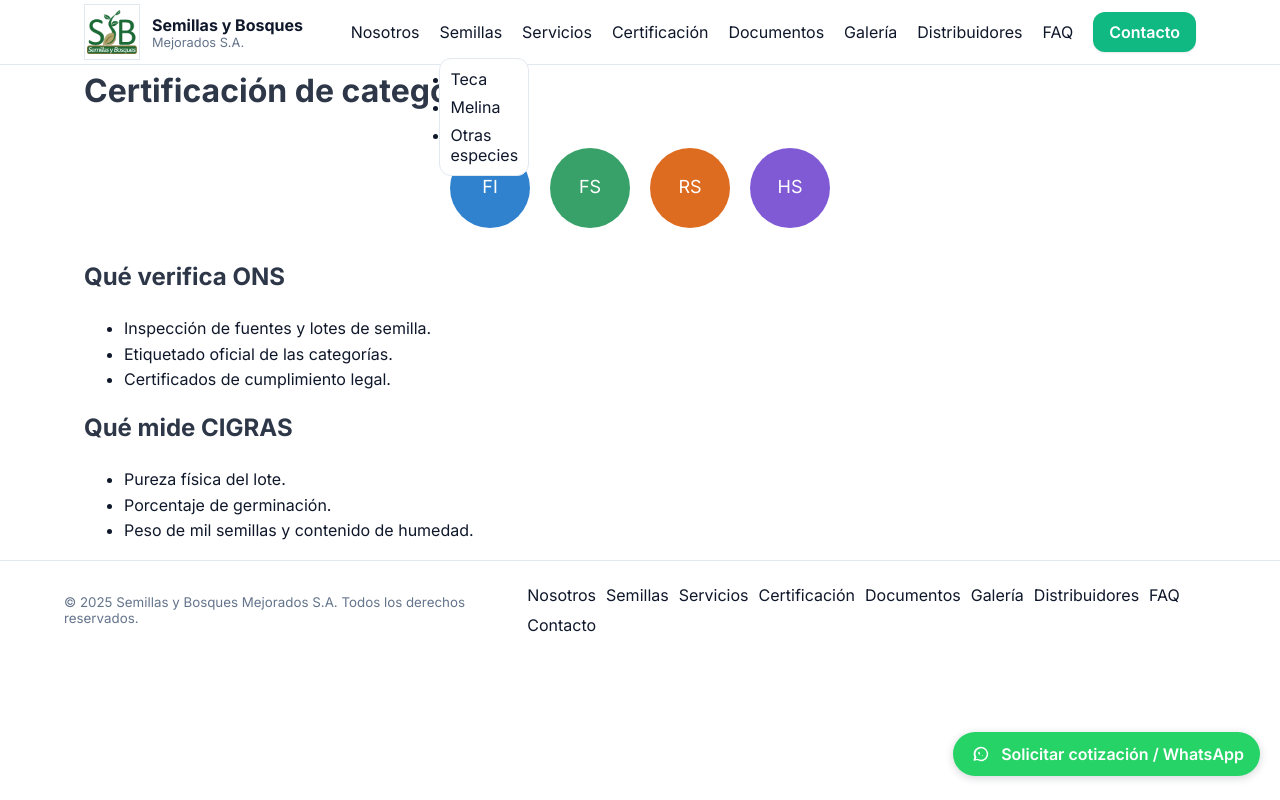
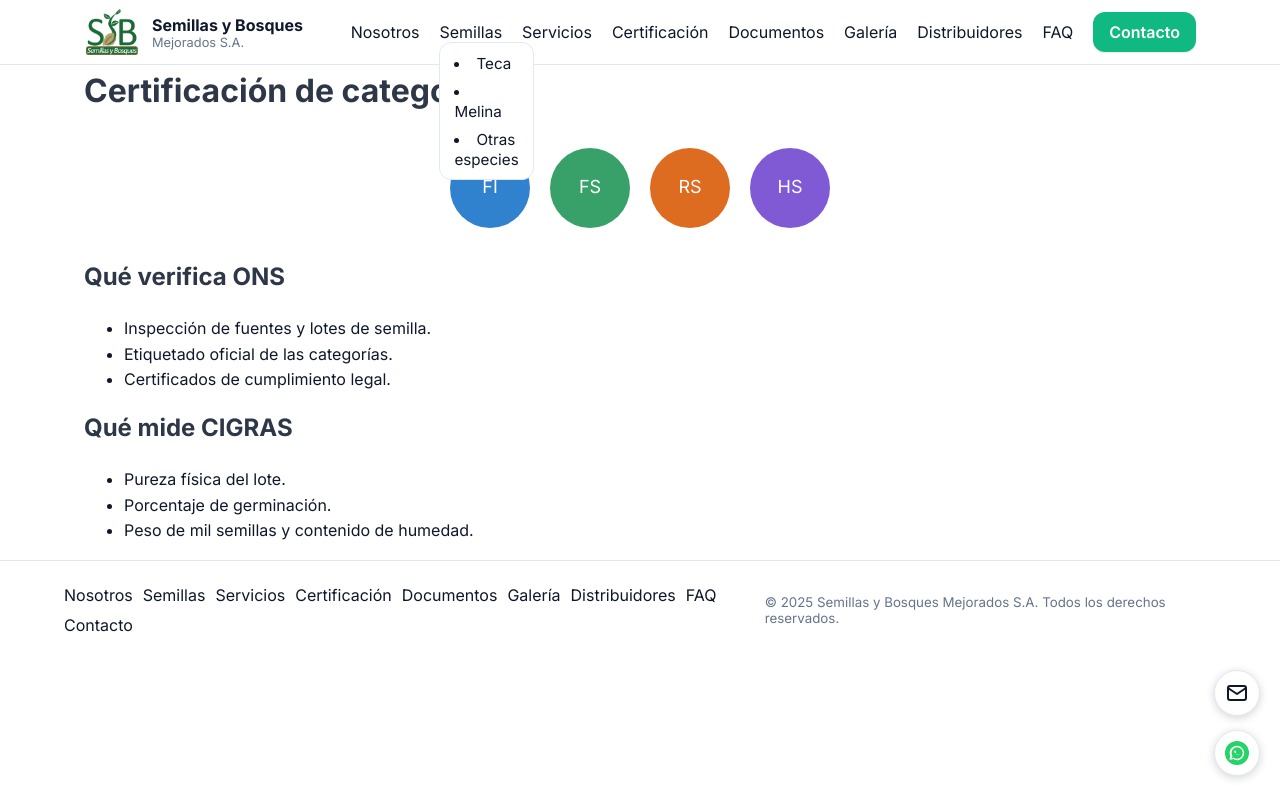
Before and after one commit to luisandresvb/sybm, a plain HTML site: page certificacion/index.html in a window 1280 px wide. Both pictures are taken after a click on the heading "Semillas". Drawn offline with Linux system fonts and the light colour scheme.

Commit message:
Refine navigation and contact buttons

```diff
--- a/certificacion/index.html
+++ b/certificacion/index.html
@@ -15,13 +15,14 @@
     .header{position:sticky;top:0;background:rgba(255,255,255,.85);backdrop-filter:saturate(180%) blur(8px);border-bottom:1px solid #e2e8f0;z-index:100}
     .nav{display:flex;align-items:center;justify-content:space-between;height:64px}
     .brand{display:flex;align-items:center;gap:12px}
-    .brand-logo{width:56px;height:56px;border-radius:0;object-fit:contain;background:#fff;border:1px solid #e2e8f0;padding:2px}
+    .brand-logo{width:56px;height:56px;border-radius:0;object-fit:contain;background:#fff;border:none;padding:2px}
     .nav-links{display:none;gap:20px;align-items:center}
     .nav-links details{position:relative}
-    .nav-links summary{list-style:none;cursor:pointer}
+    .nav-links summary{list-style:none;cursor:pointer;font-weight:400}
     .nav-links summary::-webkit-details-marker{display:none}
-    .nav-links details ul{display:none;position:absolute;top:100%;left:0;background:#fff;border:1px solid #e2e8f0;border-radius:12px;padding:10px;flex-direction:column;gap:8px}
+    .nav-links details ul{display:none;position:absolute;top:100%;left:0;background:#fff;border:1px solid #e2e8f0;border-radius:12px;padding:10px 14px;flex-direction:column;gap:8px;margin:0;list-style-position:inside}
     .nav-links details[open] ul{display:flex}
+    .nav-links details ul a{font-size:.95rem}
     .cta{background:var(--brand);color:#fff;padding:.6rem 1rem;border-radius:12px;font-weight:600;box-shadow:0 1px 2px rgba(16,24,40,.1)}
     .cta:hover{filter:brightness(.95)}
     .menu-btn{display:inline-flex;align-items:center;justify-content:center;width:40px;height:40px;border:1px solid #e2e8f0;border-radius:12px;background:#fff}
@@ -43,11 +44,9 @@
     .muted{color:#64748b}
     .stack{display:flex;gap:10px;flex-wrap:wrap}
     .floating-buttons{position:fixed;right:20px;bottom:24px;z-index:400;display:flex;flex-direction:column;gap:14px}
-    .floating-btn{width:46px;height:46px;border-radius:50%;box-shadow:0 2px 8px rgba(16,24,40,.18);display:flex;align-items:center;justify-content:center;background:#fff;border:none;cursor:pointer;transition:box-shadow .2s;border:2px solid #e2e8f0}
+    .floating-btn{width:46px;height:46px;border-radius:50%;box-shadow:0 2px 8px rgba(16,24,40,.18);display:flex;align-items:center;justify-content:center;background:#fff;border:1px solid #e2e8f0;cursor:pointer;transition:box-shadow .2s}
     .floating-btn:hover{box-shadow:0 4px 16px rgba(16,24,40,.22);background:#f0fdf4}
-    .floating-btn.whatsapp{background:#25d366;border:none;width:auto;height:auto;padding:10px 16px;border-radius:999px;gap:8px;color:#fff;font-weight:600}
-    .floating-btn.whatsapp:hover{background:#1ebe5d}
-    .floating-btn.whatsapp svg{width:24px;height:24px;display:block}
+    .floating-btn svg{width:24px;height:24px;display:block}
   </style>
 </head>
 <body>
@@ -143,7 +142,6 @@
 
   <footer>
     <div class="container footer" style="padding:24px 0">
-      <small class="muted">© <span id="year"></span> Semillas y Bosques Mejorados S.A. Todos los derechos reservados.</small>
       <nav class="stack">
         <a href="../index.html#nosotros">Nosotros</a>
         <a href="../semillas/teca.html">Semillas</a>
@@ -155,13 +153,16 @@
         <a href="../faq/">FAQ</a>
         <a href="../index.html#contacto">Contacto</a>
       </nav>
+      <small class="muted">© <span id="year"></span> Semillas y Bosques Mejorados S.A. Todos los derechos reservados.</small>
     </div>
   </footer>
 
   <div class="floating-buttons">
-    <a href="https://wa.me/50688687842" class="floating-btn whatsapp" target="_blank" aria-label="WhatsApp">
-      <svg viewBox="0 0 32 32" fill="none"><circle cx="16" cy="16" r="16" fill="#25d366"/><path d="M16 6.5A9.5 9.5 0 0 0 7.1 20.1l-1 3.7a1 1 0 0 0 1.2 1.2l3.7-1A9.5 9.5 0 1 0 16 6.5Zm-7.2 17.2.7-2.6a1 1 0 0 1 .6-.7A7.5 7.5 0 1 1 16 23.5a7.4 7.4 0 0 1-3.7-1l-.7-.3-2.6.7Zm10.7-5.2c-.2-.1-1.2-.6-1.4-.7-.2-.1-.3-.1-.5.1-.1.1-.5.7-.6.8-.1.1-.2.2-.4.1-.2-.1-.8-.3-1.5-.9-.5-.5-.9-1.1-1-1.3-.1-.2 0-.3.1-.4.1-.1.2-.2.3-.3.1-.1.1-.2.2-.3.1-.1.1-.2.1-.3 0-.1 0-.2-.1-.3-.1-.1-.5-1.2-.7-1.6-.2-.4-.4-.3-.5-.3h-.4c-.1 0-.3 0-.4.2-.1.2-.5.5-.5 1.2 0 .7.5 1.4.6 1.5.1.1 1.1 1.7 2.7 2.3 1.6.6 1.6.4 1.9.4.3 0 .9-.4 1-.8.1-.4.1-.7.1-.8 0-.1-.1-.1-.2-.2Z" fill="#fff"/></svg>
-      <span>Solicitar cotización / WhatsApp</span>
+    <a href="../index.html#contacto" class="floating-btn" aria-label="Correo">
+      <svg viewBox="0 0 24 24" fill="none" stroke="currentColor" stroke-width="2" stroke-linecap="round" stroke-linejoin="round"><rect x="3" y="5" width="18" height="14" rx="2" ry="2"/><polyline points="3,7 12,13 21,7"/></svg>
+    </a>
+    <a href="https://wa.me/50688687842" class="floating-btn" target="_blank" aria-label="WhatsApp">
+      <svg viewBox="0 0 32 32" fill="none"><circle cx="16" cy="16" r="16" fill="#25d366"/><path d="M16 6.5A9.5 9.5 0 0 0 7.1 20.1l-1 3.7a1 1 0 0 0 1.2 1.2l3.7-1A9.5 9.5 0 1 0 16 6.5Zm-7.2 17.2.7-2.6a1 1 0 0 1 .6-.7A7.5 7.5 0 1 1 16 23.5a7.4 7.4 0 0 1-3.7-1l-.7-.3-2.6.7Zm10.7-5.2c-.2-.1-1.2-.6-1.4-.7-.2-.1-.3-.1-.5.1-.1.1-.5.7-.6.8-.1.1-.2.2-.4.1-.2-.1-.8-.3-1.5-.9-.5-.5-.9-1.1-1-1.3-.1-.2 0-.3.1-.4.1-.1.2-.2.3-.3.1-.1.1-.2.2-.3.1-.1.1-.2.2-.3.1-.1.1-.2.1-.3 0-.1 0-.2-.1-.3-.1-.1-.5-1.2-.7-1.6-.2-.4-.4-.3-.5-.3h-.4c-.1 0-.3 0-.4.2-.1.2-.5.5-.5 1.2 0 .7.5 1.4.6 1.5.1.1 1.1 1.7 2.7 2.3 1.6.6 1.6.4 1.9.4.3 0 .9-.4 1-.8.1-.4.1-.7.1-.8 0-.1-.1-.1-.2-.2Z" fill="#fff"/></svg>
     </a>
   </div>
 
```
Also changed, not shown: documentos/index.html (+12 -11 lines), faq/index.html (+12 -11 lines), index.html (+11 -11 lines).
